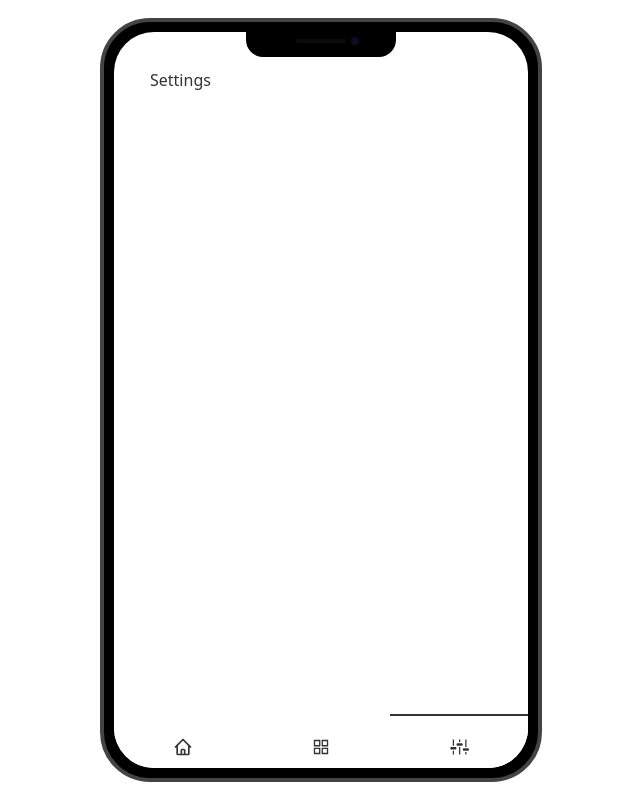
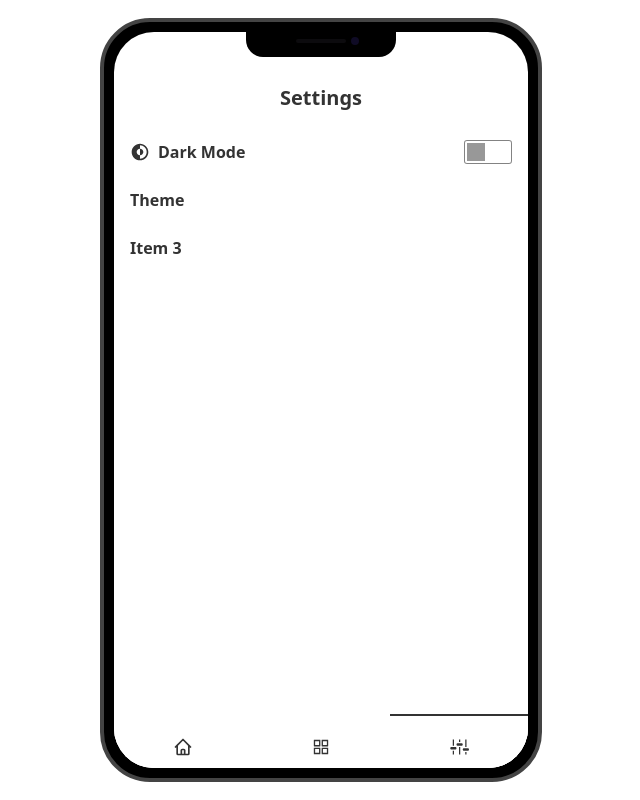
Before and after one commit to ichala/web-phone, a React (Create React App) app: page /settings in a window 1280 px wide. Shown: the whole page, without its empty margins (319-959 px from the left). Built offline with nearby package versions, Linux system fonts and the light colour scheme; no server answers; sample sign-in values are in the browser's storage.

Commit message:
Add Dark Mode Functionalities

```diff
--- a/src/App.jsx
+++ b/src/App.jsx
@@ -8,13 +8,13 @@ function App() {
   const routes = useRoutes(routesConfig);
   return (
     <>
-      <Layout>
-        <AuthContextProvider>
-          <UserDataProvider>
+      <UserDataProvider>
+        <Layout>
+          <AuthContextProvider>
             {routes}
-          </UserDataProvider>
-        </AuthContextProvider>
-      </Layout>
+          </AuthContextProvider>
+        </Layout>
+      </UserDataProvider>
     </>
   );
 }
--- a/src/config/Layout/Layout.jsx
+++ b/src/config/Layout/Layout.jsx
@@ -1,9 +1,11 @@
-import React from 'react';
+import React, { useContext } from 'react';
+import { UserDataContext } from '../UserData/storage';
 import BottomNav from './components/BottomNav';
 
 function Layout({ children }) {
+  const { UserData } = useContext(UserDataContext);
   return (
-    <div data-theme="wireframe" className="main antialiased font-display flex justify-center align-center items-center h-screen">
+    <div data-theme={`${UserData.darkmode ? 'black' : 'wireframe'}`} className="main antialiased font-display flex justify-center align-center items-center h-screen">
       <div className="mockup-phone">
         <div className="camera" />
         <div className="display  overflow-hidden">
--- a/src/config/UserData/storage.js
+++ b/src/config/UserData/storage.js
@@ -3,7 +3,7 @@ import { useState, createContext } from 'react';
 export const UserDataContext = createContext();
 
 export const UserDataProvider = ({ children }) => {
-  const [UserData, setUserData] = useState(JSON.parse(localStorage.getItem('UserData')) || { theme: 'light' });
+  const [UserData, setUserData] = useState(JSON.parse(localStorage.getItem('UserData')) || { darkmode: false });
   localStorage.setItem('UserData', JSON.stringify(UserData));
   return (
     <UserDataContext.Provider value={{ UserData, setUserData }}>
--- a/src/screens/Apps/Apps.jsx
+++ b/src/screens/Apps/Apps.jsx
@@ -32,6 +32,7 @@ function Apps() {
           </div>
         </div>
       </Link>
+
       {/* <div className="avatar">
         <div className="w-16 mask mask-squircle">
           <img src="https://placeimg.com/192/192/people" alt="lol" />
--- a/src/screens/Settings/Settings.jsx
+++ b/src/screens/Settings/Settings.jsx
@@ -1,8 +1,36 @@
-import React from 'react';
+import React, { useContext } from 'react';
+import { CgDarkMode } from 'react-icons/cg';
+import { UserDataContext } from '../../config/UserData/storage';
 
 function Settings() {
+  const { UserData, setUserData } = useContext(UserDataContext);
+
   return (
-    <div>Settings</div>
+    <div className="absolute left-0  h-full w-full mb-10">
+      <div className="text-center text-xl p-4 font-bold">Settings</div>
+      <ul className="menu bg-base-100 w-full h-full font-semibold">
+        <li>
+          <span className="flex justify-between " href="#s">
+            <div className="flex items-center gap-2">
+              <CgDarkMode size={20} />
+              Dark Mode
+            </div>
+            <input
+              type="checkbox"
+              className="toggle"
+              onChange={() => {
+                setUserData((prev) => ({
+                  ...prev, darkmode: !UserData.darkmode,
+                }));
+              }}
+              defaultChecked={UserData.darkmode}
+            />
+          </span>
+        </li>
+        <li><a href="#s">Theme</a></li>
+        <li><a href="#s">Item 3</a></li>
+      </ul>
+    </div>
   );
 }
 
```
